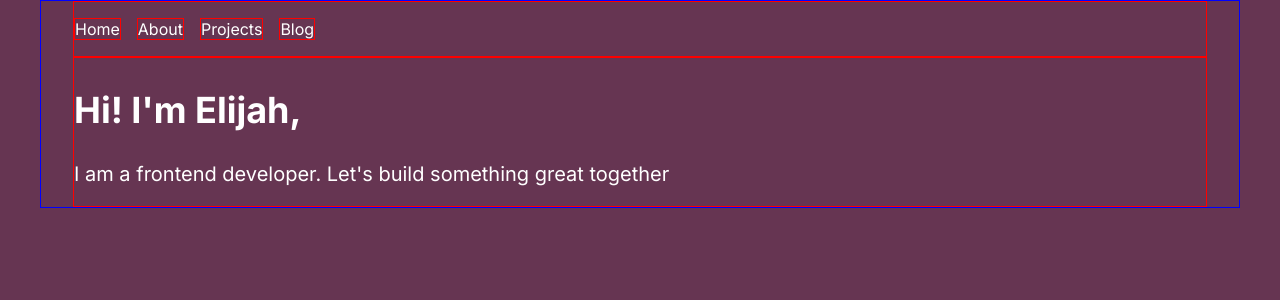
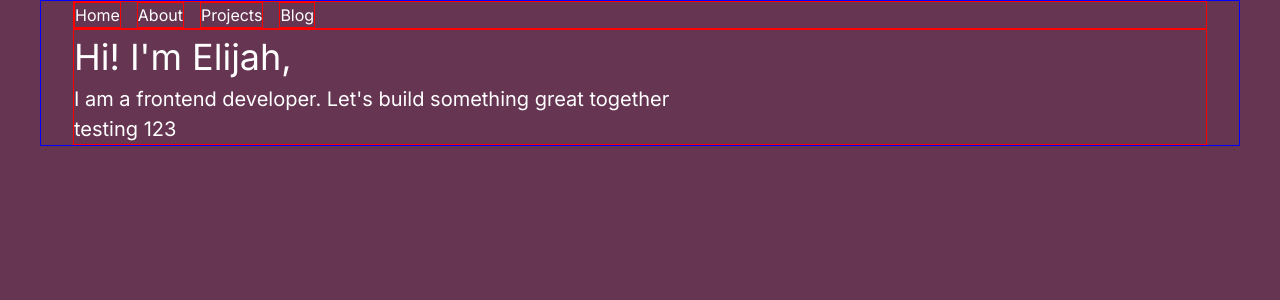
Before and after one commit to devejlee/portfolio, a Next.js app: page / in a window 1280 px wide. Shown: the top 300 px of the page. Built offline with nearby package versions, Linux system fonts and the light colour scheme.

Commit message:
feat: install tailwind

```diff
--- a/components/Intro/Intro.tsx
+++ b/components/Intro/Intro.tsx
@@ -4,6 +4,7 @@
   <section className={styles.wrapper}>
     <h2>Hi! I&apos;m Elijah,</h2>
     <p>I am a frontend developer. Let&apos;s build something great together</p>
+    <p>testing 123</p>
   </section>
 )
 
--- a/package.json
+++ b/package.json
@@ -21,6 +21,9 @@
     "typescript": "4.9.3"
   },
   "devDependencies": {
-    "sass": "^1.56.1"
+    "autoprefixer": "^10.4.13",
+    "postcss": "^8.4.19",
+    "sass": "^1.56.1",
+    "tailwindcss": "^3.2.4"
   }
 }
--- /dev/null
+++ b/postcss.config.js
@@ -0,0 +1,6 @@
+module.exports = {
+  plugins: {
+    tailwindcss: {},
+    autoprefixer: {},
+  },
+}
--- a/styles/globals.scss
+++ b/styles/globals.scss
@@ -1,3 +1,7 @@
+@tailwind base;
+@tailwind components;
+@tailwind utilities;
+
 :root {
   --font-size-300: 0.75rem; // 12px
   --font-size-400: 1rem;    // 16px, base
--- /dev/null
+++ b/tailwind.config.js
@@ -0,0 +1,12 @@
+/** @type {import('tailwindcss').Config} */
+module.exports = {
+  content: [
+    "./app/**/*.{js,ts,jsx,tsx}",
+    "./pages/**/*.{js,ts,jsx,tsx}",
+    "./components/**/*.{js,ts,jsx,tsx}",
+  ],
+  theme: {
+    extend: {},
+  },
+  plugins: [],
+}
```
Also changed, not shown: 1 other file (tests, documents, lock files or other folders).
